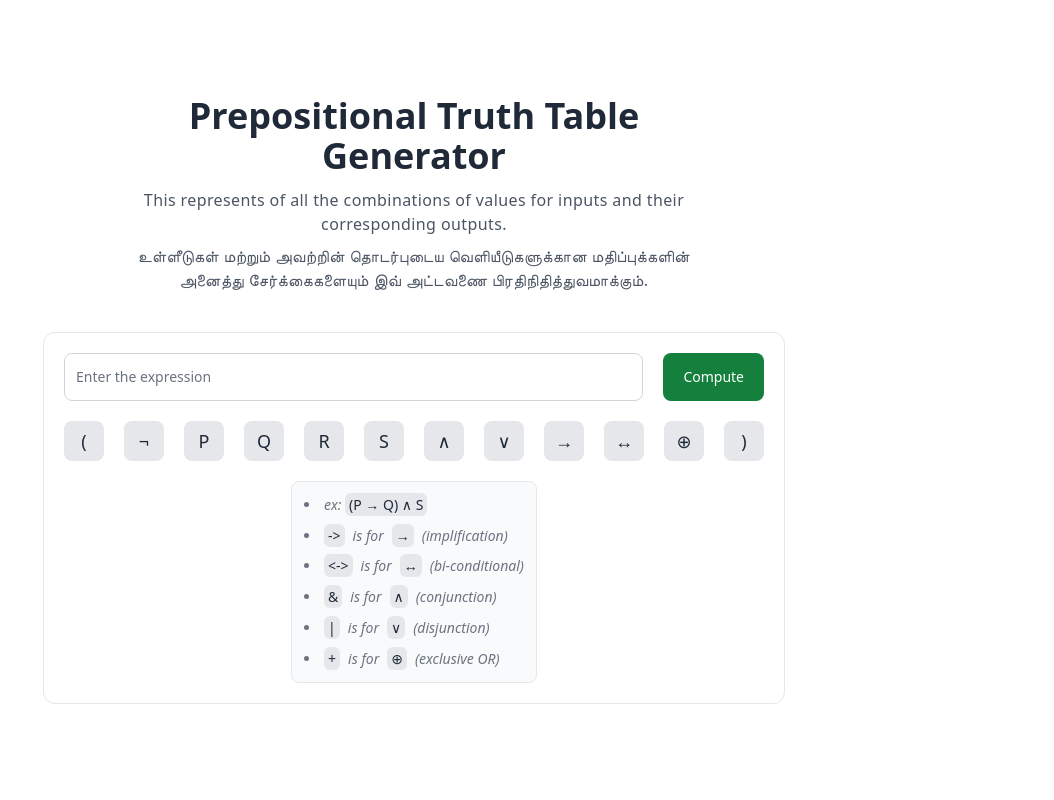
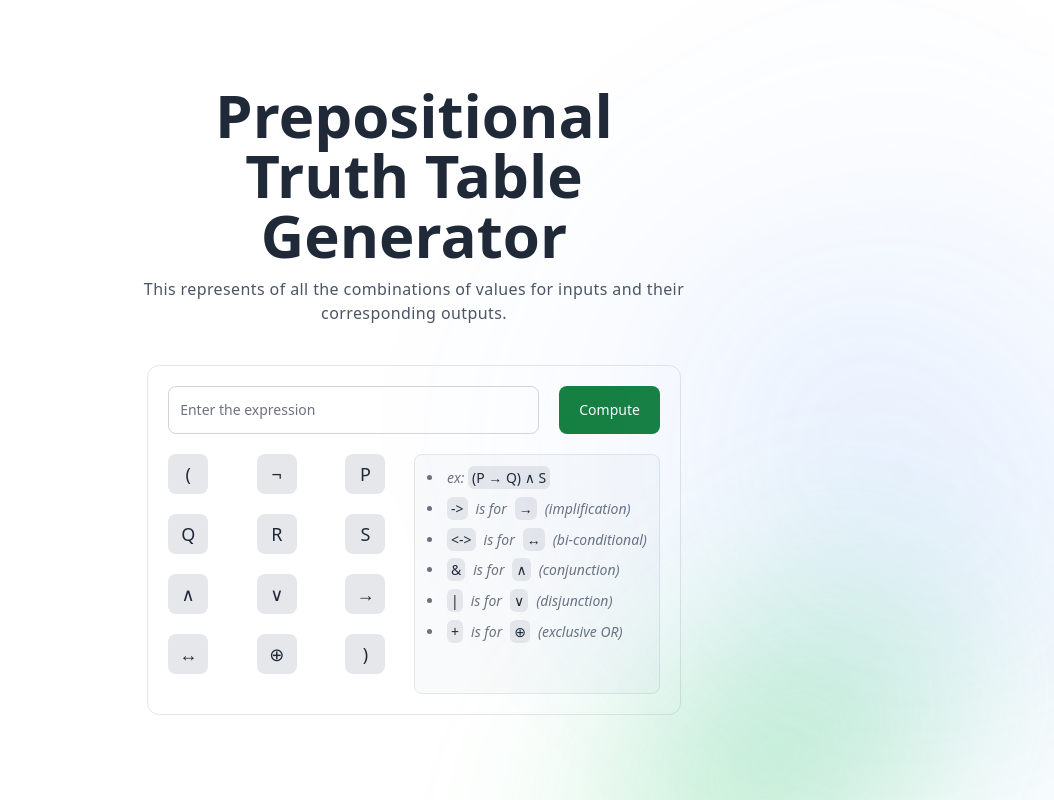
Before and after one commit to Dhuvii/prepositional_logic_solver, a React (Vite) app: page / in a window 1280 px wide. Shown: the whole page, without its empty margins (226-1280 px from the left). Built offline with nearby package versions, Linux system fonts and the light colour scheme; the HTML template or start-up script is replaced by a standard one.

Commit message:
Fresh look.

```diff
--- a/src/App.tsx
+++ b/src/App.tsx
@@ -74,18 +74,27 @@ function App() {
   };
 
   return (
-    <div className="w-full h-full min-h-screen p-3 md:p-10 flex-col flex items-center justify-center">
-      <div className="w-full mb-10 max-w-xl">
-        <h1 className="w-full block text-center text-xl sm:text-4xl font-bold text-gray-800">
+    <div className="relative lg:overflow-hidden w-full h-full min-h-[100dvh] p-3 md:p-10 flex-col flex items-center justify-center">
+      {/* background effects */}
+      <div className="pointer-events-none absolute inset-x-0 top-0 h-full w-full [mask-image:linear-gradient(180deg,transparent,black,transparent,transparent)]">
+        <div className="pattern -ml-2 -mt-1 h-full w-full opacity-80"></div>
+      </div>
+
+      <div className="pointer-events-none absolute bottom-0 right-0 mt-10 flex items-center justify-center">
+        <div className="flex -rotate-45 items-end justify-end">
+          <div className="h-40 w-96 rounded-full bg-green-500 opacity-40 blur-[100px]"></div>
+          <div className="h-96 w-[12rem] rounded-full bg-blue-500 opacity-40 blur-[150px]"></div>
+        </div>
+      </div>
+      {/* background effects */}
+
+      <div className="relative z-[50] w-full mb-10 max-w-xl">
+        <h1 className="w-full block text-center text-xl sm:text-6xl font-bold text-gray-800">
           Prepositional Truth Table Generator
         </h1>
         <h3 className="mt-3 text-xs sm:text-base text-center tracking-wide text-gray-600">
           This represents of all the combinations of values for inputs and their
           corresponding outputs.
-        </h3>
-        <h3 className="mt-2 text-xs sm:text-base text-center tracking-wide text-gray-600">
-          உள்ளீடுகள் மற்றும் அவற்றின் தொடர்புடைய வெளியீடுகளுக்கான மதிப்புக்களின்
-          அனைத்து சேர்க்கைகளையும் இவ் அட்டவணை பிரதிநிதித்துவமாக்கும்.
         </h3>
       </div>
       <div className="p-5 w-full md:w-auto md:min-w-[32rem] max-w-7xl rounded-xl bg-gray-50/10 border flex flex-col items-center justify-start">
@@ -182,8 +191,19 @@ function App() {
           </p>
         )}
 
+        <div
+          className={`w-full ${
+            !expression
+              ? "grid grid-cols-1 sm:grid-cols-2 items-start justify-start pb-5"
+              : ""
+          } `}
+        >
           {/* keypad */}
-        <div className="w-full mt-5 grid grid-cols-3 items-center justify-center sm:flex sm:items-start sm:justify-between gap-5 flex-wrap">
+          <div
+            className={`w-full mt-5 ${
+              !expression ? "grid grid-cols-3" : "grid grid-cols-3 md:flex"
+            } items-center justify-center gap-5`}
+          >
             <Button
               onClick={(e: any) => {
                 handleOperatorInput("( ");
@@ -272,7 +292,7 @@ function App() {
 
           {/* description */}
           {!expression && (
-          <div className="w-full sm:w-auto mt-5 p-3 bg-gray-50 border rounded-lg">
+            <div className="w-full sm:min-w-max h-full sm:w-auto mt-5 p-3 bg-gray-50 border rounded-lg">
               <ul className="list-disc list-inside">
                 <li className="w-full max-w-sm text-sm text-gray-500 italic leading-relaxed">
                   ex:{" "}
@@ -333,6 +353,7 @@ function App() {
               </ul>
             </div>
           )}
+        </div>
 
         {expression && (
           <div className="mt-5 w-full flex flex-col items-center justify-center">
--- a/src/components/Button.tsx
+++ b/src/components/Button.tsx
@@ -10,7 +10,7 @@ const Button = ({ onClick, children }: IButtonProps) => {
     <button
       onClick={onClick}
       type="button"
-      className={`sm:w-10 sm:h-10 aspect-square focus:outline-none text-gray-800 bg-gray-200 hover:bg-gray-300 focus-visible:ring-4 focus:ring-gray-600 font-medium rounded-lg text-lg flex items-center justify-center`}
+      className={` w-full h-full md:w-10 flex-shrink-0 md:h-10 aspect-square focus:outline-none text-gray-800 bg-gray-200 hover:bg-gray-300 focus-visible:ring-4 focus:ring-gray-600 font-medium rounded-lg text-lg flex items-center justify-center`}
     >
       {children}
     </button>
--- a/src/components/Table.tsx
+++ b/src/components/Table.tsx
@@ -31,8 +31,7 @@ const Table = ({
                   key={idx}
                   className={`${
                     data[key].class && data[key].class
-                  } px-6 py-4 text-center border-r
-                                } `}
+                  } px-6 py-4 text-center border-r} `}
                 >
                   {data[key].badge ? (
                     <span
```
Also changed, not shown: 1 other file (tests, documents, lock files or other folders). Lines whose indentation alone changed are shown as unchanged.
